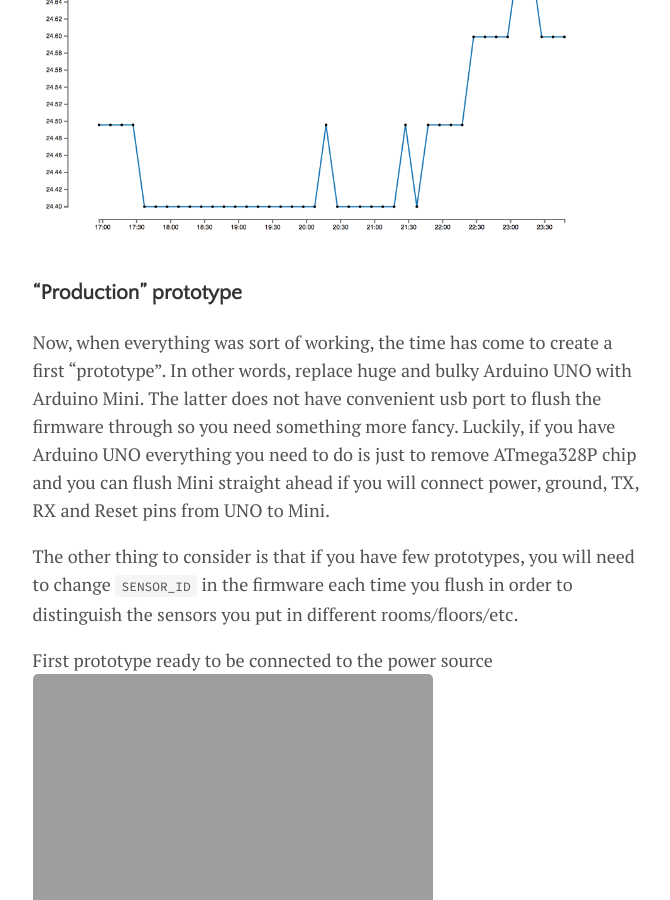
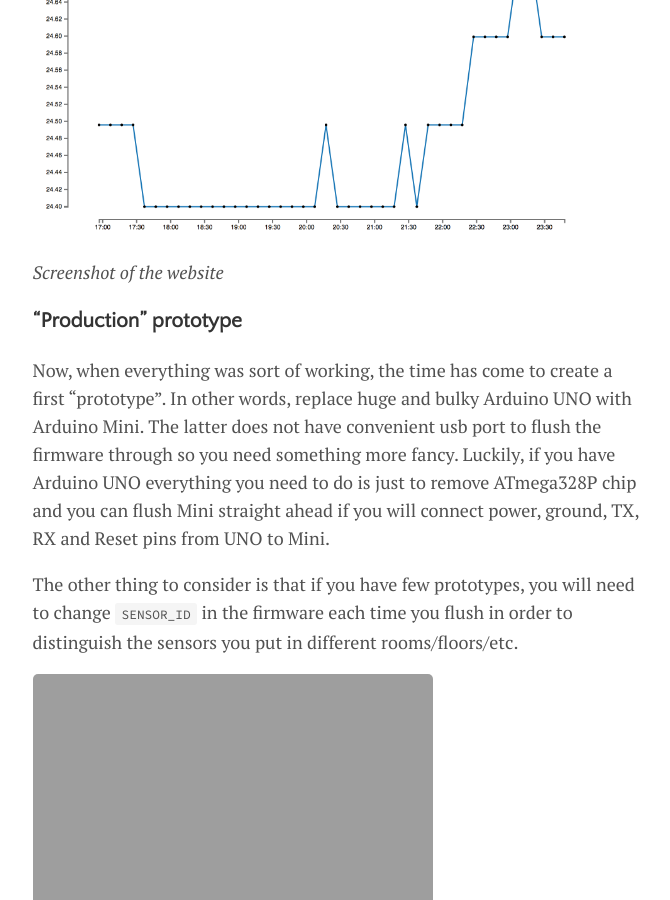
Before and after one commit to ribtoks/code-jamming, a Jekyll site: the page built from _posts/2018-02-02-fuller-stack-development.md, in a window 1280 px wide and 900 px high, scrolled down 6340 px. Shown: the whole window, without its empty margins (300-970 px from the left). Built offline with Jekyll 4.4.1, drawn with Linux system fonts in a browser that asks for light colours; nearby versions of some CDN libraries; comment, search, counter and statistics services are not loaded.

Commit message:
Update 2018-02-02-fuller-stack-development.md

```diff
--- a/_posts/2018-02-02-fuller-stack-development.md
+++ b/_posts/2018-02-02-fuller-stack-development.md
@@ -40,8 +40,8 @@
 
 First part to implement was transmitter-receiver with Arduino-RaspberryPi respectively. After reading manuals to 433MHz module I brought in the local shop, this simple prototype has been assembled with Raspberry Pi:<figure id="attachment_1493" class="thumbnail wp-caption aligncenter" style="width: 707px">
 
-Yes, you have to solder antenna on your own
 ![Raspberry Pi setup]({{ "/assets/img/20180122_125214.jpg" | absolute_url }})
+*Yes, you have to solder antenna on your own*
 
 In order to check if radio channel is working at all we chose [433_Utils](https://github.com/ninjablocks/433Utils). They provide an app which just prints everything it receives via 433MHz receiver to `stdout`. Please keep in mind that you only need to connect input pin to Raspberry Pi's Pin 21 on model B (27 on newer models) since _433MHz receiver only generates interrupts, not GPIO inputs_.
 
@@ -76,8 +76,8 @@
 
 &nbsp;
 
-Yes, and you have to solder another antenna to transmitter as well
 ![Arduino setup]({{ "/assets/img/20180122_125103.jpg" | absolute_url }})
+*Yes, and you have to solder another antenna to transmitter as well*
 
 #### Protocol
 
@@ -178,8 +178,8 @@
 
 &nbsp;
 
-
 ![Screenshot of the website]({{ "/assets/img/temps-website.png" | absolute_url }})
+*Screenshot of the website*
 
 ### "Production" prototype
 
@@ -187,8 +187,8 @@
 
 The other thing to consider is that if you have few prototypes, you will need to change `SENSOR_ID` in the firmware each time you flush in order to distinguish the sensors you put in different rooms/floors/etc.<figure id="attachment_1503" class="thumbnail wp-caption aligncenter" style="width: 707px">
 
-First prototype ready to be connected to the power source
-![Screenshot of the website]({{ "/assets/img/arduino-mini-dht-433.jpg" | absolute_url }})
+![Sort-of production prototype]({{ "/assets/img/arduino-mini-dht-433.jpg" | absolute_url }})
+*First prototype ready to be connected to the power source*
 
 ### The end
 
```
